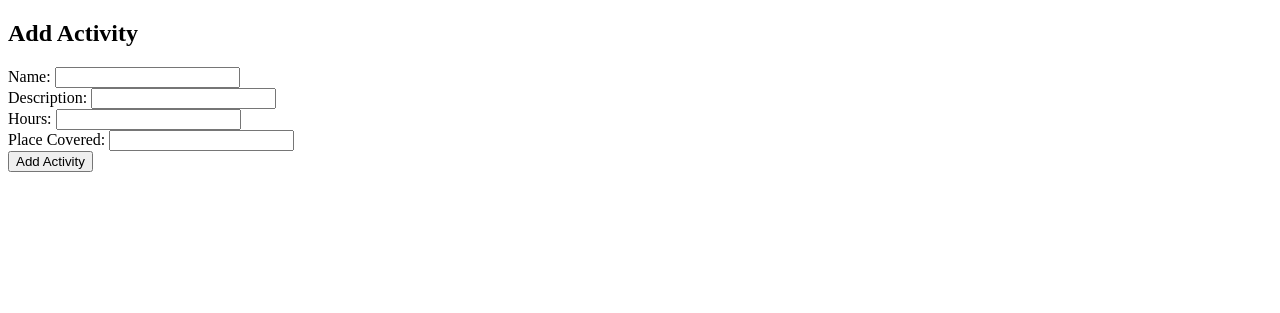
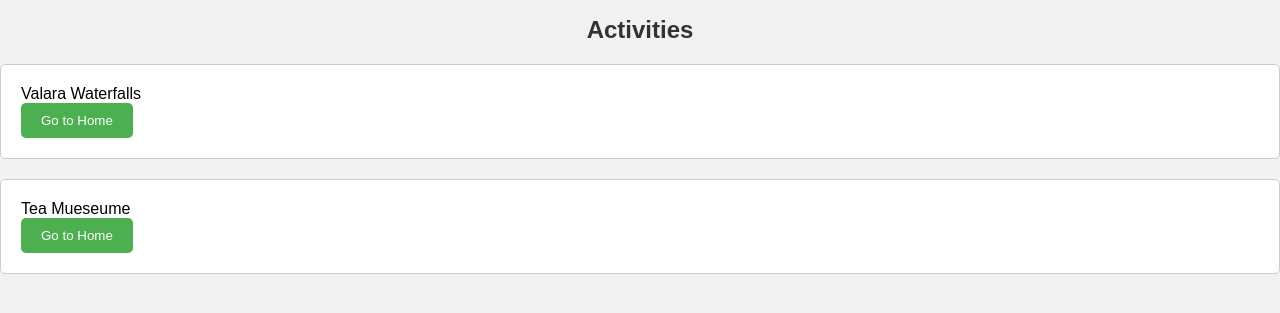
Before and after one commit to Gourikrishna01/finalproject, a Django app: page /popup/1/ in a window 1280 px wide. Shown: the top 313 px of the page. Run offline with Django 5.2, Linux system fonts and the light colour scheme; data comes from the database, SQL or seed files in the repository.

Commit message:
messages

```diff
--- a/travelapp/admin.py
+++ b/travelapp/admin.py
@@ -12,7 +12,7 @@ admin.site.register(CarBook)
 admin.site.register(Category)
 admin.site.register(Places)
 admin.site.register(Itineary)
-admin.site.register(Itinerary_User_Details)
+admin.site.register(Itineary_user_details)
 admin.site.register(Activities)
 admin.site.register(Day)
 admin.site.register(Places_place)
--- a/travelapp/models.py
+++ b/travelapp/models.py
@@ -3,7 +3,7 @@ from django.contrib.auth.models import User
 
 # Create your models here.
 class userLogin(models.Model):
-        username = models.TextField(User,unique=True)
+        username = models.OneToOneField(User, on_delete=models.CASCADE,unique=True)
         fullname=models.CharField(max_length=20)
         email=models.CharField(max_length=20)
         password=models.CharField(max_length=20)
@@ -74,22 +74,6 @@ class Activities(models.Model):
 
 
 
-class Itinerary_User_Details(models.Model):
-    user = models.ForeignKey(User, on_delete=models.CASCADE)
-    activity = models.ForeignKey(Activities, on_delete=models.CASCADE)
-
-    # Add a utility method to get all details from the associated activity
-    def get_activity_details(self):
-        return {
-            'name': self.activity.name,
-            'description': self.activity.description,
-            'hrs': self.activity.hrs,
-            'place_covered': self.activity.place_covered,
-            'image': self.activity.image.url,  # Use .url to get the image URL
-        }
-
-    def __str__(self):
-        return f"{self.user.username} - {self.activity.name}"
 
 
 
@@ -117,8 +101,12 @@ class Review(models.Model):
 
 
 
+class Itineary_user_details(models.Model):
+     user=models.ForeignKey(User,on_delete=models.CASCADE)
+     activity=models.CharField(max_length=50)
 
-
+     def __str__(self):
+          return {self.activity}
 
 
 class Hotel(models.Model):
--- a/travelapp/templates/popup.html
+++ b/travelapp/templates/popup.html
@@ -1,28 +1,78 @@
-<!-- add_activity.html -->
 <!DOCTYPE html>
 <html lang="en">
 <head>
     <meta charset="UTF-8">
     <meta name="viewport" content="width=device-width, initial-scale=1.0">
-    <title>Add Activity</title>
+    <title>Activities</title>
 </head>
+<style>
+  body {
+    font-family: Arial, sans-serif;
+    margin: 0;
+    padding: 0;
+    background-color: #f2f2f2;
+}
+
+h1 {
+    font-size: 24px;
+    color: #333;
+    margin-bottom: 20px;
+    text-align: center;
+}
+
+ul {
+    list-style-type: none;
+    padding: 0;
+    margin: 0;
+}
+
+li {
+    margin-bottom: 20px;
+    padding: 20px;
+    border: 1px solid #ccc;
+    border-radius: 5px;
+    background-color: #fff;
+}
+
+p {
+    margin: 0;
+}
+
+button {
+    padding: 10px 20px;
+    background-color: #4CAF50;
+    color: white;
+    border: none;
+    border-radius: 5px;
+    cursor: pointer;
+}
+
+button:hover {
+    background-color: #45a049;
+}
+
+</style>
 <body>
-    <h2>Add Activity</h2>
-    <form method="post" action="{% url 'travelapp:add_activity' days_id=days_id %}">
-        {% csrf_token %}
-        <label for="name">Name:</label>
-        <input type="text" name="name" required><br>
+    <h1>Activities</h1>
+    <ul>
+        {% for activity in activities %}
+            <li>
+                <p>{{ activity.name }}</p>
+                <form action="{% url 'travelapp:redirect_home' %}" method="post">
+                    {% csrf_token %}
+                    <input type="hidden" name="activity_id" value="{{ activity.id }}">
+                    <button type="submit" class="button">Go to Home</button>
+                </form>
+            </li>
+        {% empty %}
+            <li>No activities found.</li>
+        {% endfor %}
+    </ul>
 
-        <label for="description">Description:</label>
-        <input type="text" name="description" required><br>
-
-        <label for="hrs">Hours:</label>
-        <input type="number" name="hrs" required><br>
-
-        <label for="place_covered">Place Covered:</label>
-        <input type="number" name="place_covered" required><br>
-
-        <button type="submit">Add Activity</button>
-    </form>
+    <script>
+        function showAlert() {
+            alert("Activity stored successfully. Waiting for admin approval.");
+        }
+    </script>
 </body>
 </html>
--- a/travelapp/urls.py
+++ b/travelapp/urls.py
@@ -26,7 +26,7 @@ urlpatterns = [
    path('package_details/',package_details,name='package_details'),
    path('itinerary/<int:place_id>/', itinerary, name='itinerary'),  # Your existing itinerary URL pattern
    path('popup/<int:days_id>/', popup_view, name='popup'),
-   path('add_activity/<int:days_id>/', add_activity, name='add_activity'),
-   path('success_page/', success_page, name='success_page'),
-
+   path('day_activities/', day_activities, name='day_activities'),
+   path('redirect_home/' , redirect_home, name='redirect_home'),
+   path('profile/', display_user_details, name='profile')
 ]
--- a/travelapp/views.py
+++ b/travelapp/views.py
@@ -216,42 +216,24 @@ def popup_view(request, days_id):
     activities = Activities.objects.filter(days_id=days_id)
     return render(request, 'popup.html', {'activities': activities, 'days_id': days_id})
 
-from django.shortcuts import render, redirect
-from django.contrib import messages
- # Import the Itinerary model
-def add_activity(request, days_id):
+def day_activities(request):
+    activities = Itineary_user_details.objects.all()
+    return render(request, 'popup.html', {'activities': activities})
+
+from django.shortcuts import redirect
+from django.http import HttpResponse
+from .models import Itineary_user_details
+
+def redirect_home(request):
     if request.method == 'POST':
-        name = request.POST.get('name')
-        description = request.POST.get('description')
-        hrs = request.POST.get('hrs')
-        place_covered = request.POST.get('place_covered')
+        activity_id = request.POST.get('activity_id')
+        activity = Activities.objects.get(id=activity_id)  # Assuming 'Activity' is your model for activities
+        Itineary_user_details.objects.create(user=request.user, activity=activity.name)
 
-        try:
-            day = Day.objects.get(pk=days_id)
+        # Print a message to the terminal
+        print(f"Activity '{activity.name}' added successfully by user '{request.user.username}'.")
 
-            activity = Activities.objects.create(
-                name=name,
-                description=description,
-                hrs=hrs,
-                place_covered=place_covered,
-                days=day,
-            )
-
-            return render(request , 'success.html')
-
-        except Day.DoesNotExist:
-            return render(request, 'error_page.html', {'error_message': 'Invalid day ID'})
-        except Exception as e:
-            print(e)
-            return render(request, 'error_page.html', {'error_message': 'Error creating activity'})
-
-    return render(request, 'add_activity.html', {'days_id': days_id})
-
-def success_page(request):
-    return render (request, 'success.html')
-
-
-
+        return redirect('travelapp:home')
 
 def HotelView(request):
     hotels = Hotel.objects.all()
@@ -368,3 +350,19 @@ def carbook(request, car_id):
         # Handle GET request to show the form
         car = CarView.objects.get(id=car_id)
         return render(request, 'CarBooking.html', {'car': car})
+
+from django.shortcuts import render
+from django.contrib.auth.decorators import login_required
+from django.http import HttpResponseNotFound
+from .models import userLogin
+
+@login_required
+def display_user_details(request):
+    try:
+        user_login = User.objects.get(username=request.user)
+        return render(request, 'profile.html', {'user_login': user_login})
+    except User.DoesNotExist:
+        return HttpResponseNotFound("User details not found")
+    except Exception as e:
+        print(e)
+        return HttpResponseNotFound("An error occurred")
```
Also changed, not shown: travelapp/templates/Car_list.html (+14 -8 lines), travelapp/templates/dashboard.html (+12 -18 lines), travelapp/templates/details.html (+12 -3 lines), travelapp/templates/error_page.html (deleted, +0 -13 lines), travelapp/templates/profile.html (added, +45 -0 lines), travelapp/templates/success.html (deleted, +0 -13 lines), db.sqlite3, travelapp/migrations/0006_alter_userlogin_username.py (added), travelapp/migrations/0007_itineary_user_details_delete_itinerary_user_details.py (added).
